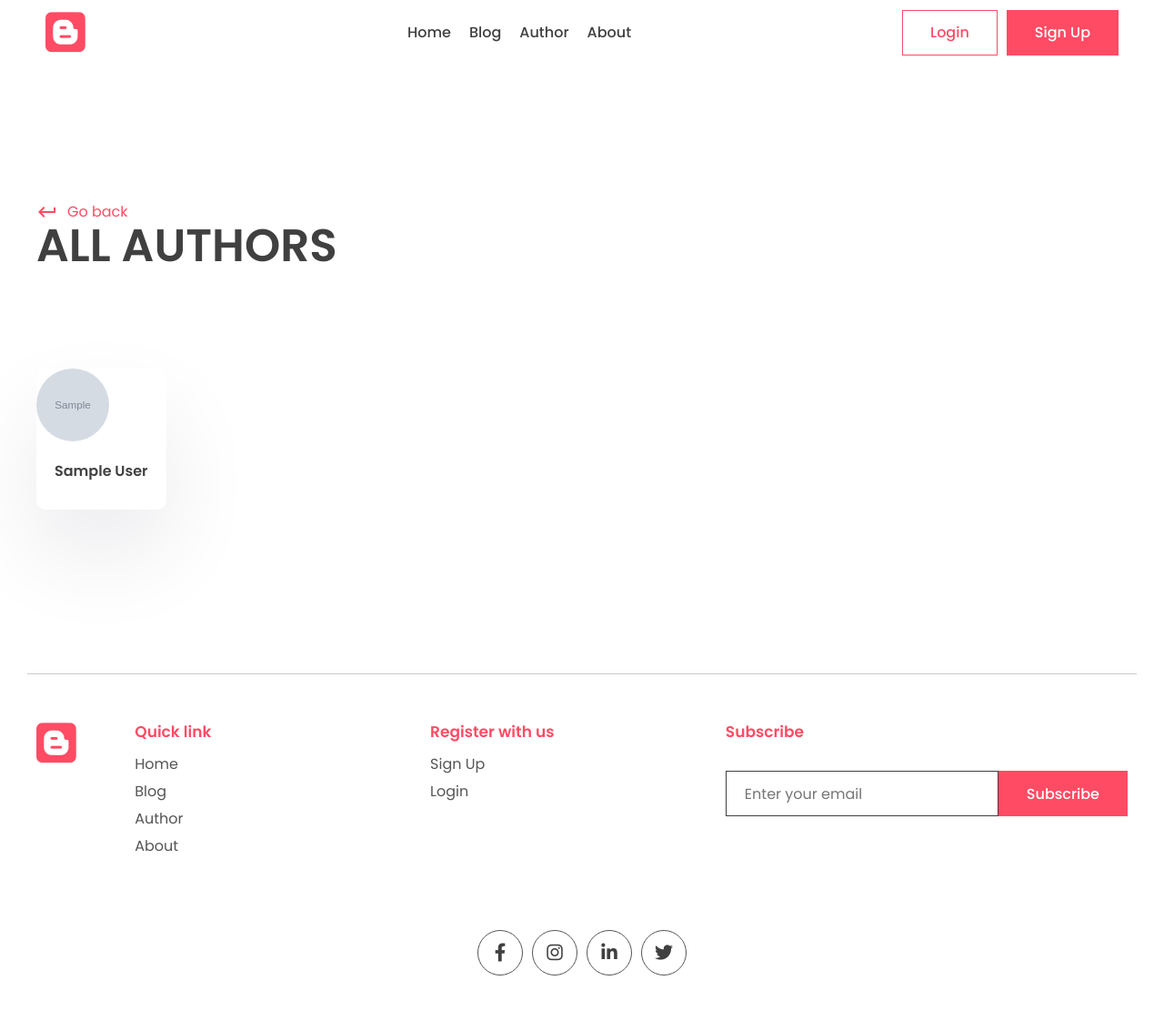
After one commit to AmirHitavi/blog, a Django app: page /all_authors/ in a window 1280 px wide. The commit adds this page. Shown: the whole page at 91% size. Run offline with Django 5.2, Linux system fonts and the light colour scheme; tables that the repository leaves empty hold one stand-in row (values such as "Sample post"); grey boxes marked "Sample" are stand-in pictures; some libraries are stand-ins or nearby versions.

Commit message:
update base.html and others pages

```diff
--- /dev/null
+++ b/app/templates/app/all_authors.html
@@ -0,0 +1,44 @@
+{% extends 'base.html' %}
+{% block title %}
+    BLOG | All Posts
+{% endblock title %}
+{% block content %}
+    <main>
+        <div class="container">
+            <div class="page-top">
+                <div class="top flex">
+                    <div class="page-name">
+                        <a href="{% url 'index' %}" class="learn">
+                            <span class="material-icons"> keyboard_return </span> Go back
+                        </a>
+                        <h1>All Authors</h1>
+                    </div>
+                </div>
+            </div>
+        </div>
+    </main>
+    <section class="sp">
+        <div class="container">
+            <div class="blog-tags">
+                {% for author in authors %}
+                    <!-- card -->
+                    <a href="{% url 'author_page' author.profile.slug %}">
+                        <div class="card">
+                            <div class="rounded-img">
+                                <img src="{{ author.profile.profile_image.url }}" alt="" />
+                            </div>
+                            <div class="card-content">
+                                {% if author.first_name and author.last_name %}
+                                    <h3> {{ author.first_name | title }} {{ author.last_name | title }} </h3>
+                                {% else %}
+                                    <h3> {{ author.username | title }} </h3>
+                                {% endif %}
+                            </div>
+                        </div>
+                    </a>
+                    <!-- card end-->
+                {% endfor %}
+            </div>
+        </div>
+    </section>
+{% endblock content %}
--- a/app/templates/app/index.html
+++ b/app/templates/app/index.html
@@ -92,7 +92,7 @@
         {% endfor %}
       </div>
       <center>
-        <a href="#">
+        <a href="{% url 'all_posts' %}">
             <button class="btn btn-primary rounded view"
             >View more <span class="material-icons">trending_flat</span>
             </button>
@@ -134,7 +134,7 @@
         {% endfor %}
       </div>
       <center>
-        <a href="#">
+        <a href="{% url 'all_posts' %}">
             <button class="btn btn-primary rounded view">
                 View more <span class="material-icons">trending_flat</span>
             </button>
--- a/app/urls.py
+++ b/app/urls.py
@@ -13,6 +13,7 @@ urlpatterns = [
     path('bookmark_post/<slug:slug>', views.bookmark_post, name="bookmark_post"),
     path('like_post/<slug:slug>', views.like_post, name="like_post"),
     path('all_posts/', views.all_posts, name="all_posts"),
-    path('all_bookmarked_posts', views.all_bookmarked_posts, name="all_bookmarked_posts"),
-    path('all_liked_posts', views.all_liked_posts, name="all_liked_posts")
+    path('all_bookmarked_posts/', views.all_bookmarked_posts, name="all_bookmarked_posts"),
+    path('all_liked_posts/', views.all_liked_posts, name="all_liked_posts"),
+    path('all_authors/', views.all_authors, name="all_authors")
 ]
--- a/app/views.py
+++ b/app/views.py
@@ -47,6 +47,7 @@ def post_page(request, slug):
     comment_form = CommentForm()
     top_posts = Post.objects.exclude(slug=slug).order_by("-view_count")[:3]
     recent_posts = Post.objects.exclude(slug=slug).order_by("-last_updated")[:3]
+    top_authors = User.objects.filter(is_staff=True).annotate(post_count=Count("post")).order_by("-post_count")[:3]
     top_tags = Tag.objects.annotate(post_count=Count("post")).order_by("-post_count")[:10]
 
     # Bookmark
@@ -98,6 +99,7 @@ def post_page(request, slug):
         "comment_form": comment_form,
         "top_posts": top_posts,
         "recent_posts": recent_posts,
+        "top_authors": top_authors,
         "top_tags": top_tags,
         "is_bookmarked": is_bookmarked,
         "is_liked": is_liked,
@@ -235,3 +237,12 @@ def all_liked_posts(request):
         return render(request, "app/all_liked_posts.html", context)
     except TypeError:
         return redirect("login")
+
+
+def all_authors(request):
+    authors = User.objects.filter(is_staff=True)
+
+    context = {
+        'authors': authors
+    }
+    return render(request, "app/all_authors.html", context)
--- a/templates/base.html
+++ b/templates/base.html
@@ -27,22 +27,39 @@
   <body>
     <header>
       <div class="container container-fluid">
-        <div class="logo">
+        <a href="{% url 'index' %}" class="logo">
           <i class="fa-brands fa-blogger"></i>
-        </div>
+        </a>
         <div class="links">
-          <a href="index.html">Home</a>
-          <a href="pages/blog.html">Blog</a>
-          <a href="pages/author.html">Author</a>
+            <a href="{% url 'index' %}">Home</a>
+            <a href="{% url 'all_posts' %}">Blog</a>
+            <a href="{% url 'all_authors' %}">Author</a>
+            <a href="{% url 'about' %}">About</a>
+            {% if user.is_authenticated %}
+                <a href="{% url 'all_liked_posts' %}">Likes</a>
+                <a href="{% url 'all_bookmarked_posts' %}">Bookmarks</a>
+            {% endif %}
         </div>
         <div class="action-btn">
-          <a href="pages/login.html"
-            ><button class="btn btn-scoundary">Login</button></a
-          >
-          <a href="pages/signup.html">
-            <button class="btn btn-primary">Sign Up</button></a
-          >
-          <i class="uil uil-align-center-alt menu" onclick="menu()"></i>
+            {% if user.is_authenticated %}
+                <a href="{% url 'logout' %}">
+                    <button class="btn btn-scoundary">
+                        Logout
+                    </button>
+                </a>
+            {% else %}
+                <a href="{% url 'login' %}">
+                    <button class="btn btn-scoundary">
+                        Login
+                    </button>
+                </a>
+                <a href="{% url 'register' %}">
+                    <button class="btn btn-primary">
+                        Sign Up
+                    </button>
+                </a>
+                <i class="uil uil-align-center-alt menu" onclick="menu()"></i>
+            {% endif %}
         </div>
       </div>
     </header>
@@ -53,30 +70,39 @@
     <footer>
       <div class="container">
         <div class="grid-4">
-          <div class="logo f-logo">
+          <a href="{% url 'index' %}" class="logo f-logo">
             <i class="fa-brands fa-blogger"></i>
-          </div>
+          </a>
           <div class="link">
             <h2>Quick link</h2>
             <div class="q-link">
-              <a href="#">Home</a>
-              <a href="#">Blog</a>
-              <a href="#">Unsubscribe</a>
+                <a href="{% url 'index' %}">Home</a>
+                <a href="{% url 'all_posts' %}">Blog</a>
+                <a href="{% url 'all_authors' %}">Author</a>
+                <a href="{% url 'about' %}">About</a>
             </div>
           </div>
           <div class="link">
-            <h2>Top cetagory</h2>
-            <div class="q-link">
-              <a href="#">Home</a>
-              <a href="#">Blog</a>
-              <a href="#">Unsubscribe</a>
-            </div>
+              {% if user.is_authenticated %}
+                  <h2>Your Favourites</h2>
+                  <div class="q-link">
+                      <a href="{% url 'all_liked_posts' %}">Likes</a>
+                      <a href="{% url 'all_bookmarked_posts' %}">Bookmarks</a>
+                  </div>
+              {% else %}
+                  <h2>Register with us</h2>
+                  <div class="q-link">
+                      <a href="{% url 'register' %}">Sign Up</a>
+                      <a href="{% url 'login' %}">Login</a>
+                  </div>
+              {% endif %}
           </div>
           <div class="news-signup">
             <h2>Subscribe</h2>
             <div class="newsletter">
-              <form method="POST">
-                <input
+              <form method="post">
+                  {% csrf_token %}
+                  <input
                   type="email"
                   name="email"
                   maxlength="100"
```
Also changed, not shown: app/templates/app/author.html (+10 -8 lines), app/templates/app/post.html (+34 -46 lines), app/templates/app/tag.html (+10 -8 lines).
